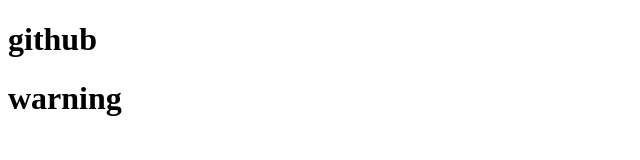
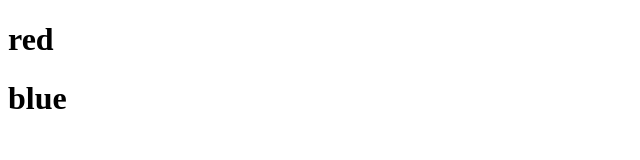
Before and after one commit to kavinpradheep/laboswd, a plain HTML site: page index.html in a window 1280 px wide. Shown: the whole page, without its empty margins (0-640 px from the left). Drawn offline with Linux system fonts and the light colour scheme.

Commit message:
https://github.com/kavinpradheep/fitdemo3.git

```diff
--- a/index.html
+++ b/index.html
@@ -7,7 +7,7 @@
     <title>Document</title>
 </head>
 <body>
-    <h1>github</h1>
-    <h1>warning</h1>
+    <h1>red</h1>
+    <h1>blue</h1>
 </body>
 </html>
```
